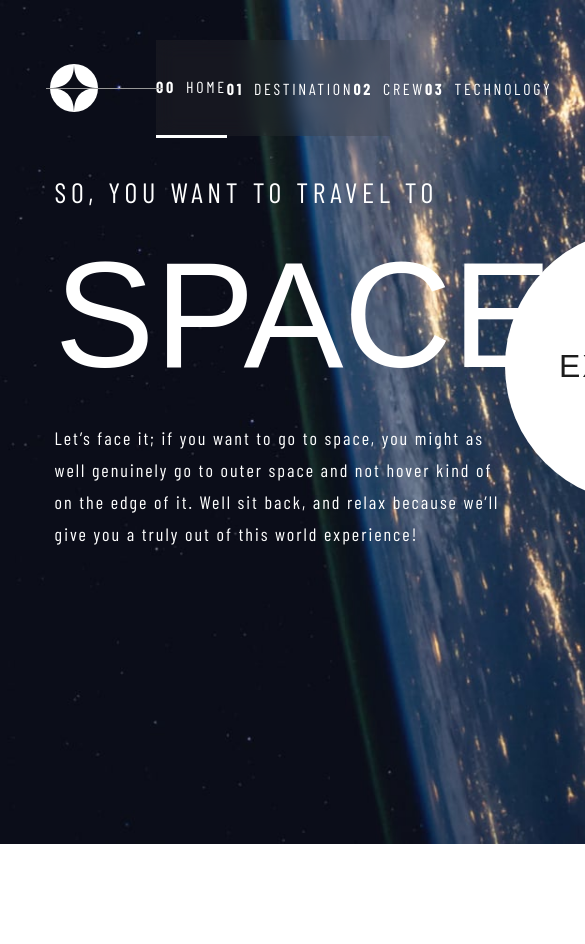
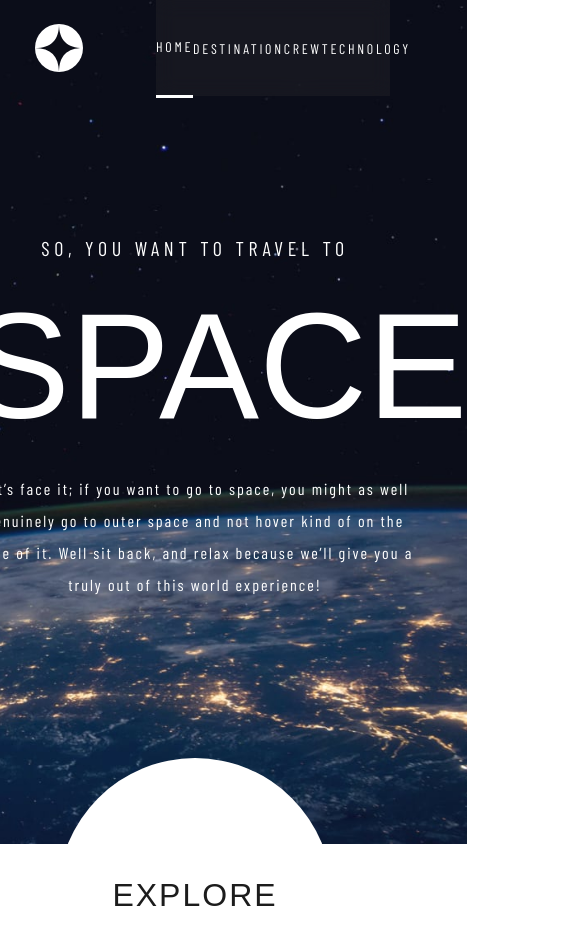
Before and after one commit to Tim-jn/space-tourism, a React (Create React App) app: page / in a window 390 px wide. Shown: the top 944 px of the page, 585 px wide, since content can reach past the window. Before the commit the page ends 844 px from the top, so only its background shows below. Built offline with nearby package versions, Linux system fonts and the light colour scheme; a web font is replaced by a local one.

Commit message:
added tablet repsponsive

```diff
--- a/src/Components/Header/header.css
+++ b/src/Components/Header/header.css
@@ -50,3 +50,25 @@
   margin-right: 10px;
   font-weight: bold;
 }
+
+@media screen and (max-width: 1024px) {
+  .headerContent {
+    padding-top: 0;
+  }
+
+  .navHeader::before {
+    content: none;
+  }
+
+  .number {
+    display: none;
+  }
+
+  .navLink {
+    font-size: 14px;
+  }
+
+  .logo {
+    margin-left: 35px;
+  }
+}
--- a/src/Pages/Home/home.css
+++ b/src/Pages/Home/home.css
@@ -1,10 +1,14 @@
 body {
-  background: url(./background-home-desktop.jpg) no-repeat;
+  background: url(background-home-desktop.jpg) no-repeat;
   background-size: cover;
   background-position: center;
   height: 100vh;
   width: 100%;
   cursor: default;
+}
+
+#root {
+  height: 100vh;
 }
 
 .container {
@@ -58,7 +62,6 @@ body {
   display: flex;
   justify-content: center;
   align-items: center;
-  margin-right: 50px;
 }
 
 .exploreButton::after {
@@ -78,5 +81,38 @@ body {
   transform: scale(1.5);
 }
 
+@media screen and (max-width: 1250px) {
+  .container {
+    margin: 100px 9%;
+    padding-top: 40px;
+    padding-bottom: 40px;
+  }
+}
 
-/* add first media queries 1250px */
+@media screen and (max-width: 1024px) {
+  body {
+    background: url(background-home-tablet.jpg) no-repeat;
+    background-size: cover;
+    background-position: center;
+  }
+
+  .container {
+    flex-direction: column;
+  }
+
+  .textContent {
+    text-align: center;
+  }
+
+  .upperText {
+    font-size: 20px;
+  }
+
+  .belowText {
+    font-size: 16px;
+  }
+
+  .exploreButton {
+    margin-top: 140px;
+  }
+}
```
Also changed, not shown: src/Pages/Home/background-home-tablet.jpg (added).
